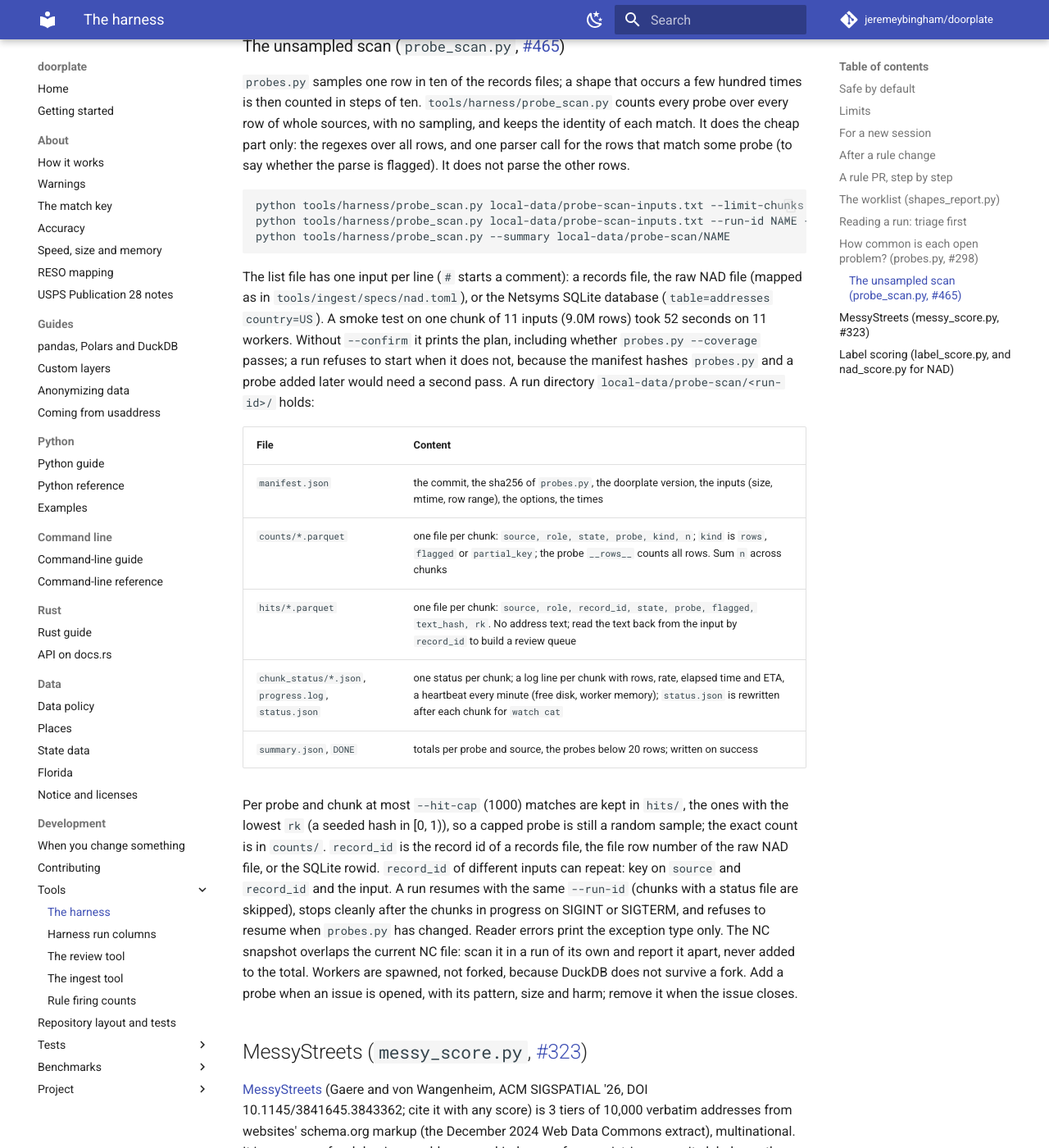
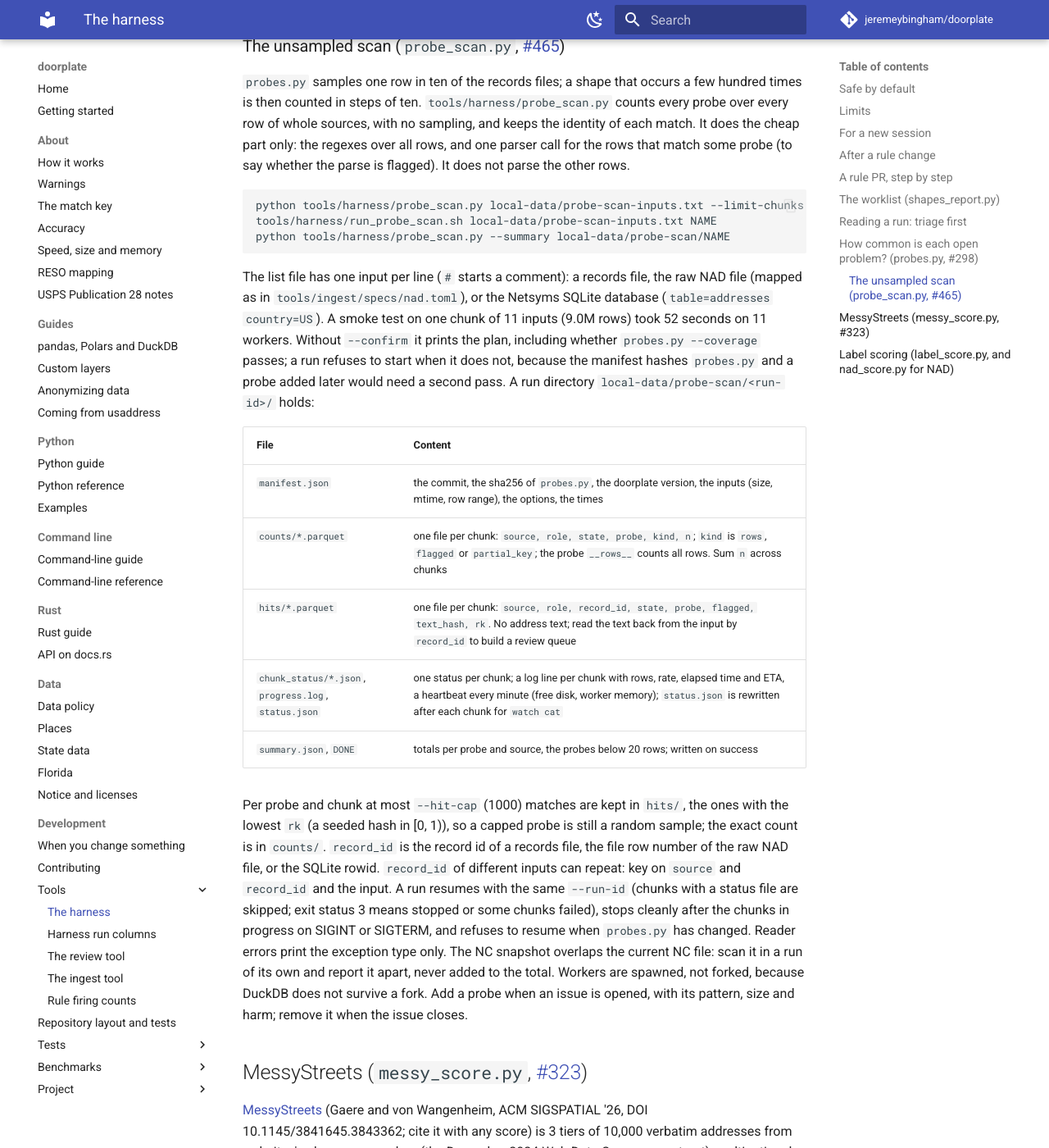
Before and after one commit to jeremeybingham/doorplate, an MkDocs documentation site: the page built from docs/tools/harness.md, in a window 1280 px wide and 1400 px high, scrolled down 5872 px. Shown: the whole window at 82% size. Built offline with MkDocs 1.6.1 and Material for MkDocs 9.7.7, drawn with Linux system fonts in a browser that asks for light colours; comment, search, counter and statistics services are not loaded.

Commit message:
Add run_probe_scan.sh: a banner and a bell when the probe scan ends (#465)
The wrapper runs the scan in the foreground and ends with DONE, STOPPED or
FAILED. probe_scan.py returns 3 for a stop or failed chunks, so a crash
and a stop are told apart.

Co-Authored-By: Claude Sonnet 5.5 <noreply@anthropic.com>

````diff
--- a/docs/tools/harness.md
+++ b/docs/tools/harness.md
@@ -168,7 +168,7 @@ the parse is flagged). It does not parse the other rows.
 
 ```sh
 python tools/harness/probe_scan.py local-data/probe-scan-inputs.txt --limit-chunks 1 --confirm     # smoke test: one chunk per input, for the ETA
-python tools/harness/probe_scan.py local-data/probe-scan-inputs.txt --run-id NAME --confirm          # the run (setsid nohup, as run.py)
+tools/harness/run_probe_scan.sh local-data/probe-scan-inputs.txt NAME                                 # the run, in a terminal you can leave (tmux): a banner and a bell say DONE, STOPPED or FAILED
 python tools/harness/probe_scan.py --summary local-data/probe-scan/NAME                               # rebuild and print summary.json
 ```
 
@@ -188,7 +188,7 @@ manifest hashes `probes.py` and a probe added later would need a second pass. A
 Per probe and chunk at most `--hit-cap` (1000) matches are kept in `hits/`, the ones with the lowest `rk` (a seeded hash in [0, 1)), so a capped
 probe is still a random sample; the exact count is in `counts/`. `record_id` is the record id of a records file, the file row number of the
 raw NAD file, or the SQLite rowid. `record_id` of different inputs can repeat: key on `source` and `record_id` and the input. A run resumes
-with the same `--run-id` (chunks with a status file are skipped), stops cleanly after the chunks in progress on SIGINT or SIGTERM, and
+with the same `--run-id` (chunks with a status file are skipped; exit status 3 means stopped or some chunks failed), stops cleanly after the chunks in progress on SIGINT or SIGTERM, and
 refuses to resume when `probes.py` has changed. Reader errors print the exception type only. The NC snapshot overlaps the current NC file:
 scan it in a run of its own and report it apart, never added to the total. Workers are spawned, not forked, because DuckDB does not
 survive a fork.
````
Also changed, not shown: CHANGELOG.md (+1 -0 lines), 2 other files.
